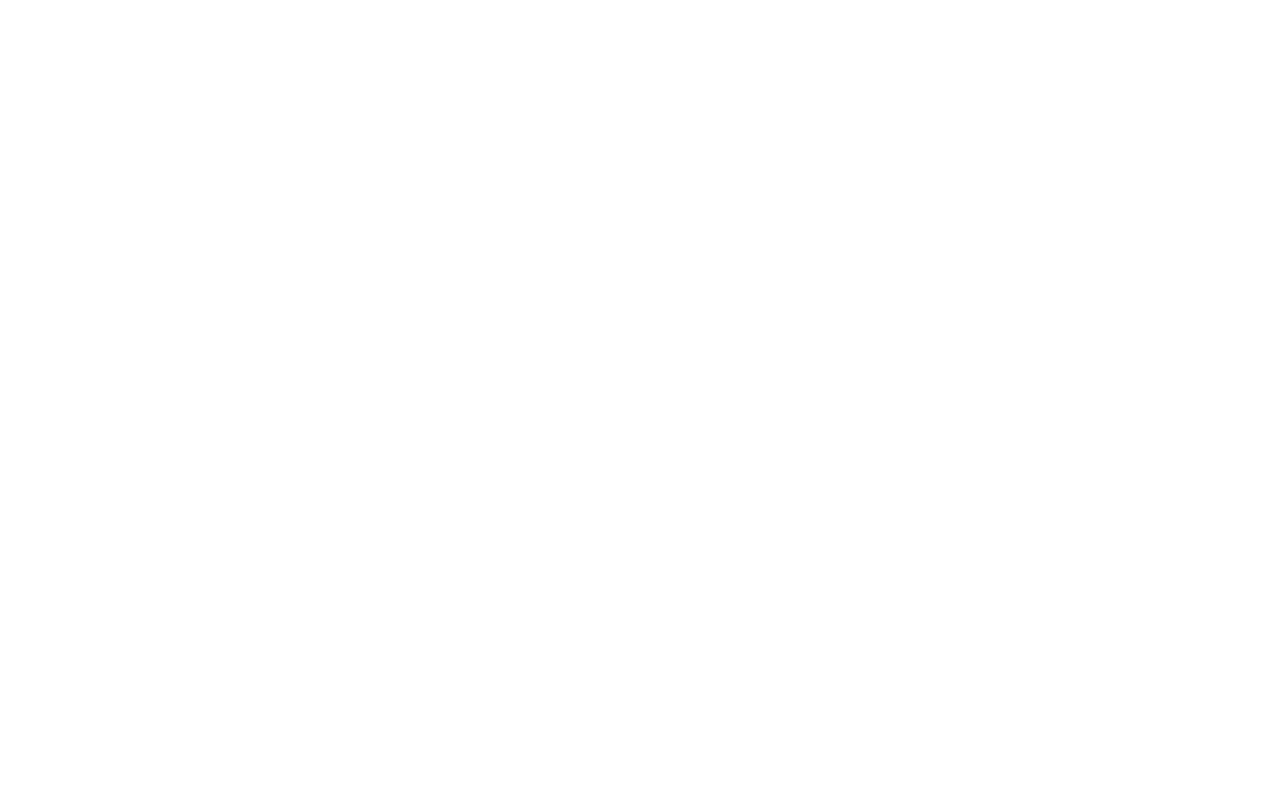
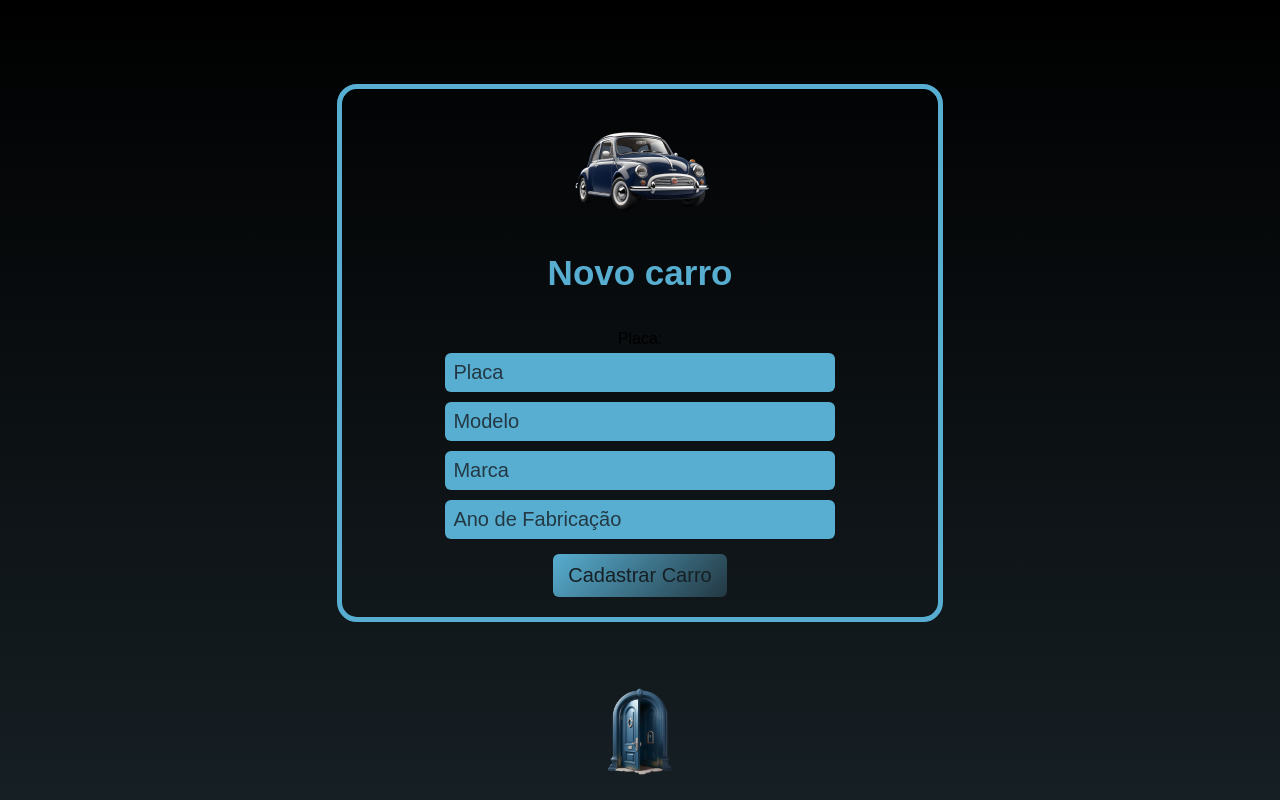
Before and after one commit to carolpinsdorf/gaid-final, a React (Vite) app: page /areacliente/garagem in a window 1280 px wide. Built offline with nearby package versions, Linux system fonts and the light colour scheme.

Commit message:
pgGaragem criada/animada

```diff
--- a/src/routes/Agendamento/AgStyled.ts
+++ b/src/routes/Agendamento/AgStyled.ts
@@ -223,6 +223,7 @@
     flex-direction: column;
     justify-content: center;
     animation: ${slideInFromLeft} 1s ease forwards;
+    text-align: center;
 
     .div-icon-calendario{
         display: flex;
--- a/src/routes/Agendamento/Detalhes.tsx
+++ b/src/routes/Agendamento/Detalhes.tsx
@@ -42,6 +42,7 @@
             <div className="div-icon-calendario">
                 <img src={iconCalendario} alt="ícone de calendário"/>
             </div>
+
             <h2>Detalhes do Agendamento</h2>
             <p>{`Serviço: ${servicoLabels[agendamento.servico] || agendamento.servico}`}</p>
             <p>{`Carro: ${agendamento.carro}`}</p>
--- a/src/routes/Agendamento/Formulario.tsx
+++ b/src/routes/Agendamento/Formulario.tsx
@@ -70,13 +70,14 @@
                 <img src={iconAgendamento} alt="Icone de agendamento" />
             </div>
             <h2>Novo agendamento</h2>
+            <input value={carro} onChange={e => setCarro(e.target.value)} placeholder="Placa do carro" />
+            {error && <p style = {{color:'red'}}>{error}</p>}
             <select value={servico} onChange={e => setServico(e.target.value)}>
                 <option value="">Selecione o serviço</option>
                 <option value="trocaOleo">Troca de Óleo</option>
                 <option value="limpezaInjetores">Limpeza dos bicos injetores</option>
                 <option value="alinBalen">Alinhamento e balanceamento</option>
             </select>
-            <input value={carro} onChange={e => setCarro(e.target.value)} placeholder="Placa do carro" />
             <select value={unidade} onChange={e => setUnidade(e.target.value)}>
                 <option value="">Selecione a unidade</option>
                 <option value="unidade1">Vila Olimpia</option>
@@ -96,7 +97,6 @@
             <button type="submit">
                 {agendamentoExistente ? 'Remarcar' : 'Agendar'}
             </button>
-            {error && <p style = {{color:'red'}}>{error}</p>}
         </FormStyled>
     )
 }
--- /dev/null
+++ b/src/routes/Garagem/DetalhesCarro.tsx
@@ -0,0 +1,38 @@
+import { SectAgDetails } from "../Agendamento/AgStyled"
+import  iconCarro from '../../assets/iconAreaDoCliente2 copy.png'
+
+type Carro = {
+    placa: string;
+    modelo: string;
+    marca: string;
+    anoFabricacao: string;
+};
+
+interface DetalhesProps {
+    carro: Carro;
+    aoCancelar: () => void;
+    aoEditar: (carro: Carro) => void;
+}
+
+const DetalhesCarro: React.FC<DetalhesProps> = ({ carro, aoCancelar, aoEditar }) => {
+    return (
+        <SectAgDetails>
+            <div className="div-icon-calendario">
+                <img src={iconCarro}  alt="icone " />
+            </div>
+
+            <h2>Detalhes do Carro</h2>
+            <p>Placa: {carro.placa}</p>
+            <p>Modelo: {carro.modelo}</p>
+            <p>Marca: {carro.marca}</p>
+            <p>Ano de Fabricação: {carro.anoFabricacao}</p>
+
+            <div className="boxBotoes">
+            <button onClick={() => aoEditar(carro)}>Editar</button>
+            <button onClick={aoCancelar}>Cancelar</button>
+            </div>
+        </SectAgDetails>
+    );
+};
+
+export default DetalhesCarro;
--- /dev/null
+++ b/src/routes/Garagem/FormlarioCarro.tsx
@@ -0,0 +1,89 @@
+import React, { useState } from 'react';
+import { FormStyled } from "../Agendamento/AgStyled";
+import iconCarro from '../../assets/iconAreaDoCliente2 copy.png'
+
+type Carro = {
+    placa: string;
+    modelo: string;
+    marca: string;
+    anoFabricacao: string;
+};
+
+interface Props {
+    aoCriarCarro: (novoCarro: Carro) => void;
+    carroExistente?: Carro | null;
+}
+
+
+const FormularioCarro: React.FC<Props> = ({ aoCriarCarro, carroExistente }) => {
+    const [placa, setPlaca] = useState(carroExistente?.placa || '');
+    const [modelo, setModelo] = useState(carroExistente?.modelo || '');
+    const [marca, setMarca] = useState(carroExistente?.marca || '');
+    const [anoFabricacao, setAnoFabricacao] = useState(carroExistente?.anoFabricacao || '');
+    const [erroPlaca, setErroPlaca] = useState('');
+
+    const validarPlaca = (placa: string): boolean => {
+        const regexPlaca = /^[A-Z]{3}\d{1}[A-Z0-9]{1}\d{2}$|^[A-Z]{3}-\d{4}$/;
+        return regexPlaca.test(placa.toUpperCase());  // Garante que a placa está em maiúsculas
+    };
+
+    const handleSubmit = (event: React.FormEvent) => {
+        event.preventDefault();
+        if (!validarPlaca(placa)) {
+            setErroPlaca("Placa inválida. O formato deve ser 'ABC-1234' ou 'ABC1D23'.");
+            return;
+        }
+        setErroPlaca('');
+        const novoCarro: Carro = {
+            placa,
+            modelo,
+            marca,
+            anoFabricacao,
+        };
+        aoCriarCarro(novoCarro);
+    };
+
+    return (
+        <FormStyled onSubmit={handleSubmit}>
+            <div className="div-icon-agendamento">
+                <img src={iconCarro}  alt="icone " />
+            </div>
+            <h2>Novo carro</h2>
+
+                <label>Placa:</label>
+                <input
+                    type="text"
+                    value={placa}
+                    onChange={(e) => setPlaca(e.target.value)}
+                    placeholder="Placa"
+                    required
+                />
+                {erroPlaca && <span style={{ color: 'red' }}>{erroPlaca}</span>}
+
+            <input
+                type="text"
+                value={modelo}
+                onChange={(e) => setModelo(e.target.value)}
+                placeholder="Modelo"
+                required
+            />
+            <input
+                type="text"
+                value={marca}
+                onChange={(e) => setMarca(e.target.value)}
+                placeholder="Marca"
+                required
+            />
+            <input
+                type="text"
+                value={anoFabricacao}
+                onChange={(e) => setAnoFabricacao(e.target.value)}
+                placeholder="Ano de Fabricação"
+                required
+            />
+            <button type="submit">Cadastrar Carro</button>
+        </FormStyled>
+    );
+};
+
+export default FormularioCarro;
--- a/src/routes/Garagem/index.tsx
+++ b/src/routes/Garagem/index.tsx
@@ -1,10 +1,63 @@
+import { useState } from 'react';
+import { AnimatedLeftPanel, AnimatedRightPanel, Container } from '../Agendamento/AgStyled'
+import botaoSaida from '../../assets/iconSair copy.png';
+import FormularioCarro from './FormlarioCarro.tsx';
+import DetalhesCarro from './DetalhesCarro.tsx';
 
+type Carro = {
+    placa: string;
+    modelo: string;
+    marca: string;
+    anoFabricacao: string;
+};
 
-export default function Garagem(){
+export default function CadastroCarro() {
+    const [animate, setAnimate] = useState(false);
+    const [carro, setCarro] = useState<Carro | null>(null);
+    const [editarCarro, setEditarCarro] = useState<Carro | null>(null);
 
-    return(
-        <>
+    const criarCarro = (novoCarro: Carro) => {
+        setCarro(novoCarro);
+        setEditarCarro(null);
+        setAnimate(false); // Reseta animação após criar o carro
+    };
 
-        </>
-    )
+    const cancelarCadastro = () => {
+        setAnimate(true);
+        setTimeout(() => {
+            setCarro(null);
+            setAnimate(false);
+        }, 500);
+    };
+
+    const editar = (carroAtual: Carro) => {
+        setEditarCarro(carroAtual);
+        setCarro(carroAtual);
+        setAnimate(false); // Reseta animação após editar
+    };
+
+    return (
+        <Container>
+            <div className='box1'>
+                <AnimatedLeftPanel animate={animate}>
+                    <FormularioCarro
+                        aoCriarCarro={criarCarro}
+                        carroExistente={editarCarro}
+                    />
+                </AnimatedLeftPanel>
+                {carro && (
+                    <AnimatedRightPanel animate={animate}>
+                        <DetalhesCarro
+                            carro={carro}
+                            aoCancelar={cancelarCadastro}
+                            aoEditar={editar}
+                        />
+                    </AnimatedRightPanel>
+                )}
+            </div>
+            <div className="div-saida">
+                <img src={botaoSaida} alt="ícone de saída" />
+            </div>
+        </Container>
+    );
 }
```
